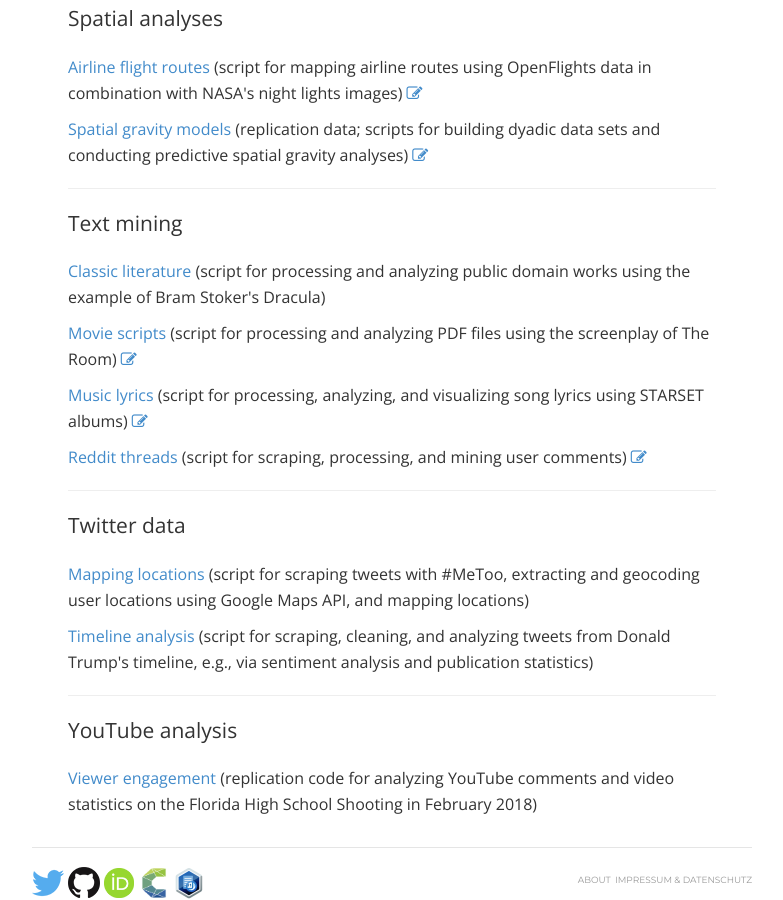
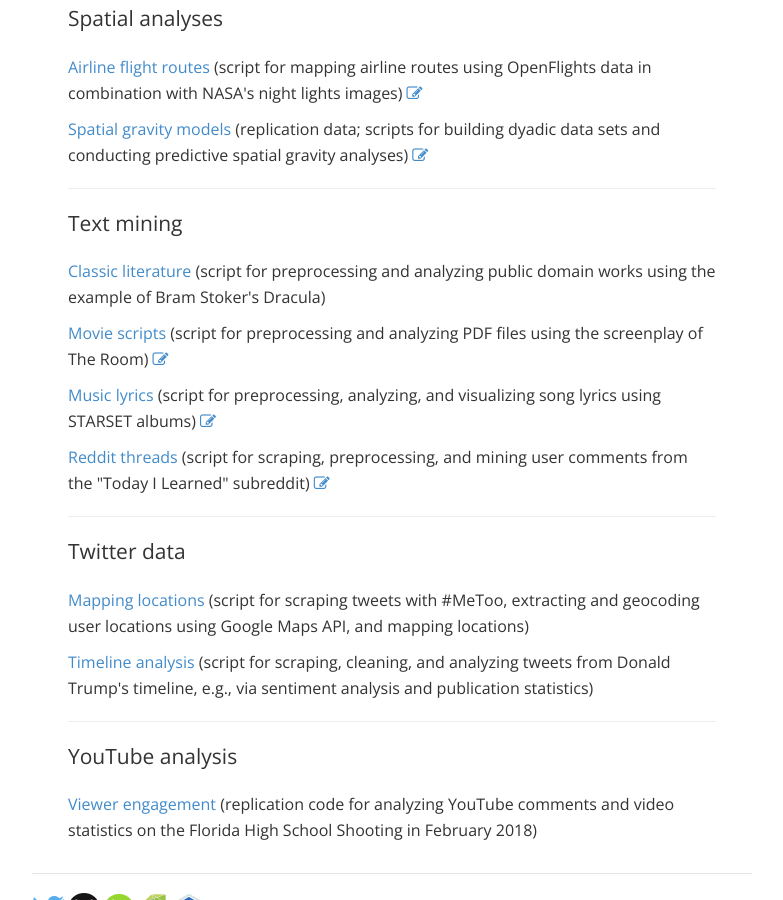
Before and after one commit to lhehnke/lhehnke.github.io, a Jekyll site: the page built from projects/index.html, in a window 1280 px wide and 900 px high, scrolled down 1373 px. Shown: the whole window, without its empty margins (248-1031 px from the left). Built offline with Jekyll 4.4.1, drawn with Linux system fonts in a browser that asks for light colours; nearby versions of some CDN libraries.

Commit message:
Update index.html

```diff
--- a/projects/index.html
+++ b/projects/index.html
@@ -77,11 +77,10 @@ contact: passive
 
 			  <p class="lead">Text mining</p>
 
-	  <p><a href="https://github.com/lhehnke/text-mining-literature">Classic literature</a> (script for processing and analyzing public domain works using the example of Bram Stoker's Dracula) </p>
-	  <p><a href="https://github.com/lhehnke/text-mining-literature">Movie scripts</a> (script for processing and analyzing PDF files using the screenplay of The Room) <a href="https://lhehnke.github.io/notes/2018/01/25/text_mining_the_room" target="_blank" title="Blog post"> <i class="fa fa-pencil-square-o"></i></a></p>
-	  <p><a href="https://github.com/lhehnke/music-analysis">Music lyrics</a> (script for processing, analyzing, and visualizing song lyrics using STARSET albums) <a href="https://lhehnke.github.io/notes/2018/02/03/starset-song-lyrics" target="_blank" title="Blog post"> <i class="fa fa-pencil-square-o"></i></a></p>
-	  <p><a href="https://github.com/lhehnke/reddit-data">Reddit threads</a> (script for scraping, processing, and mining user comments) <a href="https://correlaid.org/blog/scraping-reddit/" target="_blank" title="Blog post (CorrelAid)"> <i class="fa fa-pencil-square-o"></i></a></p>
-
+	  <p><a href="https://github.com/lhehnke/text-mining-literature">Classic literature</a> (script for preprocessing and analyzing public domain works using the example of Bram Stoker's Dracula) </p>
+	  <p><a href="https://github.com/lhehnke/text-mining-literature">Movie scripts</a> (script for preprocessing and analyzing PDF files using the screenplay of The Room) <a href="https://lhehnke.github.io/notes/2018/01/25/text_mining_the_room" target="_blank" title="Blog post"> <i class="fa fa-pencil-square-o"></i></a></p>
+	  <p><a href="https://github.com/lhehnke/music-analysis">Music lyrics</a> (script for preprocessing, analyzing, and visualizing song lyrics using STARSET albums) <a href="https://lhehnke.github.io/notes/2018/02/03/starset-song-lyrics" target="_blank" title="Blog post"> <i class="fa fa-pencil-square-o"></i></a></p>
+	  <p><a href="https://github.com/lhehnke/reddit-data">Reddit threads</a> (script for scraping, preprocessing, and mining user comments from the "Today I Learned" subreddit) <a href="https://correlaid.org/blog/scraping-reddit/" target="_blank" title="Blog post (CorrelAid)"> <i class="fa fa-pencil-square-o"></i></a></p>
 
 
 	   <hr>
```
